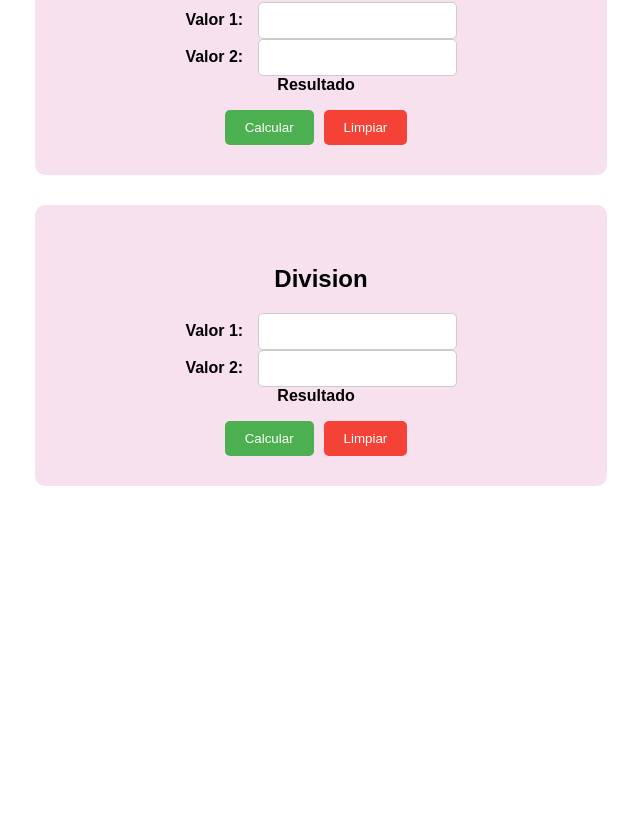
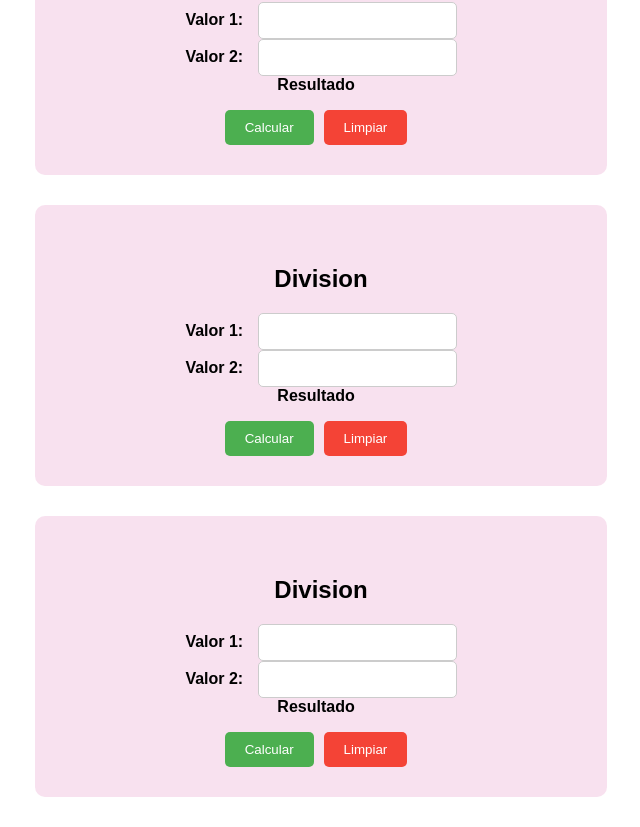
Before and after one commit to LauraDGonzalez/CalculadoraBasicaAngular, an Angular app: page / in a window 1280 px wide. Shown: the part 758-1585 px from the top of the page, without its empty margins (319-959 px from the left). Before the commit the page ends 1274 px from the top, so only its background shows below. Built offline with nearby package versions, Linux system fonts and the light colour scheme.

Commit message:
se duplica el router de division

```diff
--- a/src/app/app.component.html
+++ b/src/app/app.component.html
@@ -2,3 +2,4 @@
 <app-subtract-calculator></app-subtract-calculator>
 <app-multiplyt-calculator></app-multiplyt-calculator>
 <app-split-calculator></app-split-calculator>
+<app-split-calculator></app-split-calculator>
```
